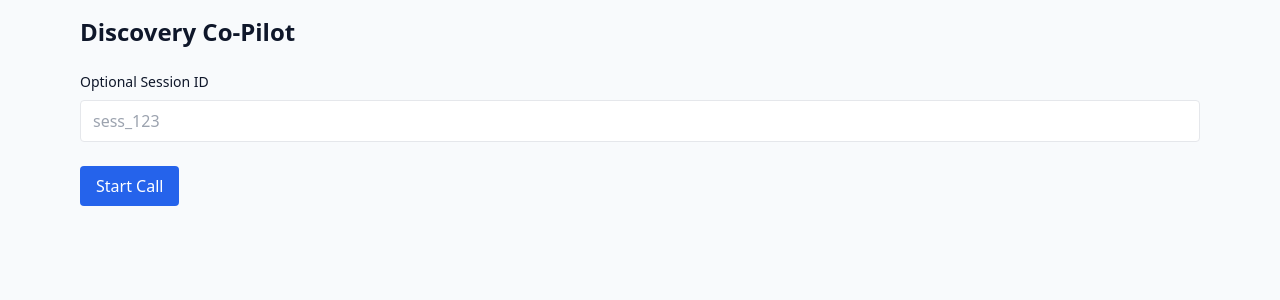
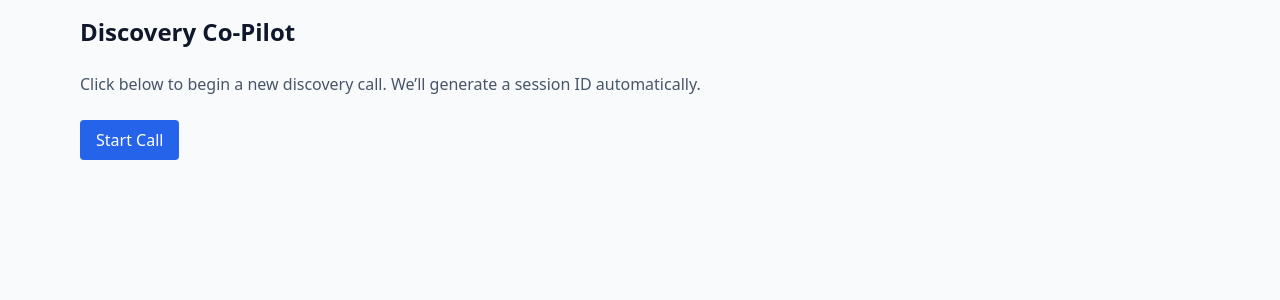
Before and after one commit to rory-opanai/disco-co-pilot, a Next.js app in the folder frontend/: page / in a window 1280 px wide. Shown: the top 300 px of the page. Built offline with nearby package versions, Linux system fonts and the light colour scheme.

Commit message:
Removing session ID

```diff
--- a/frontend/app/page.tsx
+++ b/frontend/app/page.tsx
@@ -1,24 +1,20 @@
 "use client";
 export const dynamic = "force-dynamic";
 import { useRouter } from "next/navigation";
-import React, { useState } from "react";
+import React from "react";
 
 export default function HomePage() {
   const router = useRouter();
-  const [sessionId, setSessionId] = useState("");
 
   const start = async () => {
-    const id = sessionId || `sess_${Date.now()}`;
+    const id = `sess_${Date.now()}`;
     router.push(`/call?sessionId=${id}`);
   };
 
   return (
     <div className="space-y-6">
       <h1 className="text-2xl font-bold">Discovery Co-Pilot</h1>
-      <div className="space-y-2">
-        <label className="block text-sm">Optional Session ID</label>
-        <input className="border px-3 py-2 rounded w-full" value={sessionId} onChange={(e) => setSessionId(e.target.value)} placeholder="sess_123" />
-      </div>
+      <p className="text-slate-600">Click below to begin a new discovery call. We’ll generate a session ID automatically.</p>
       <button onClick={start} className="bg-blue-600 text-white px-4 py-2 rounded">Start Call</button>
     </div>
   );
```
Also changed, not shown: 1 other file (tests, documents, lock files or other folders).
